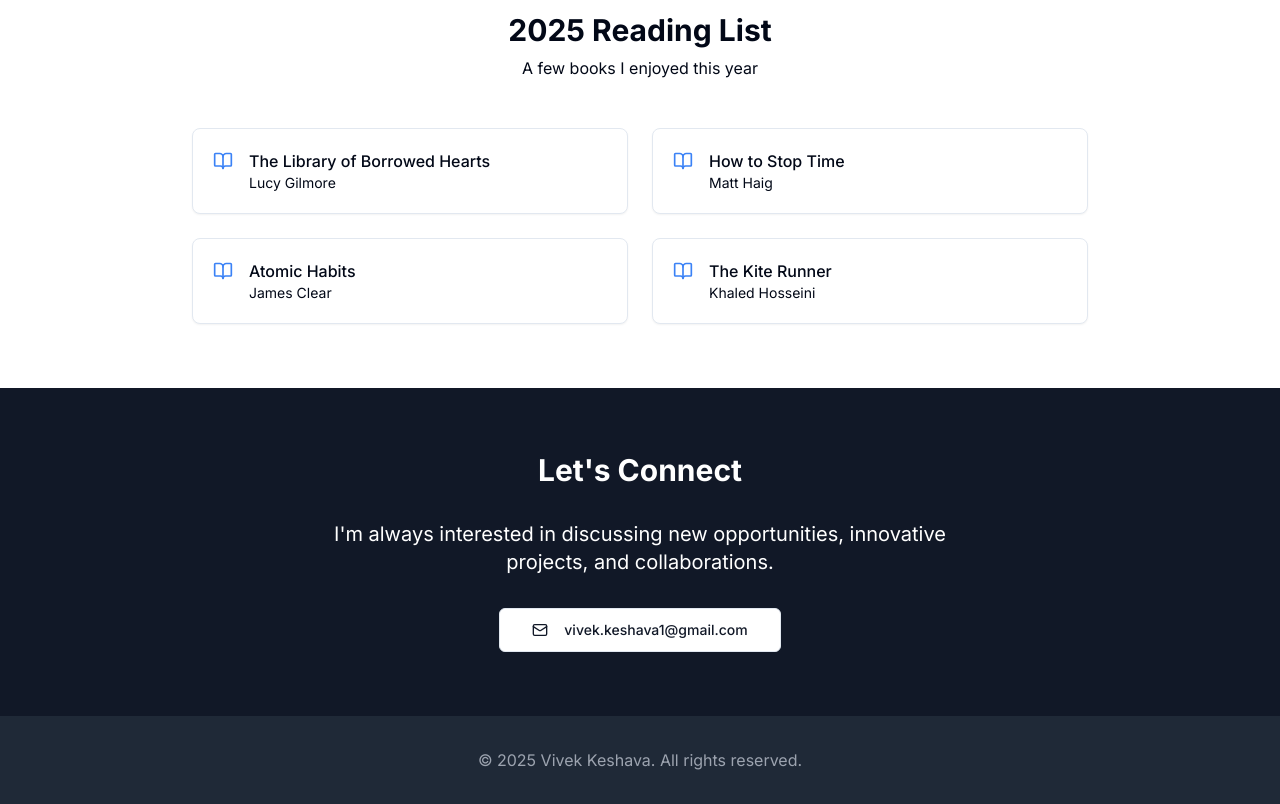
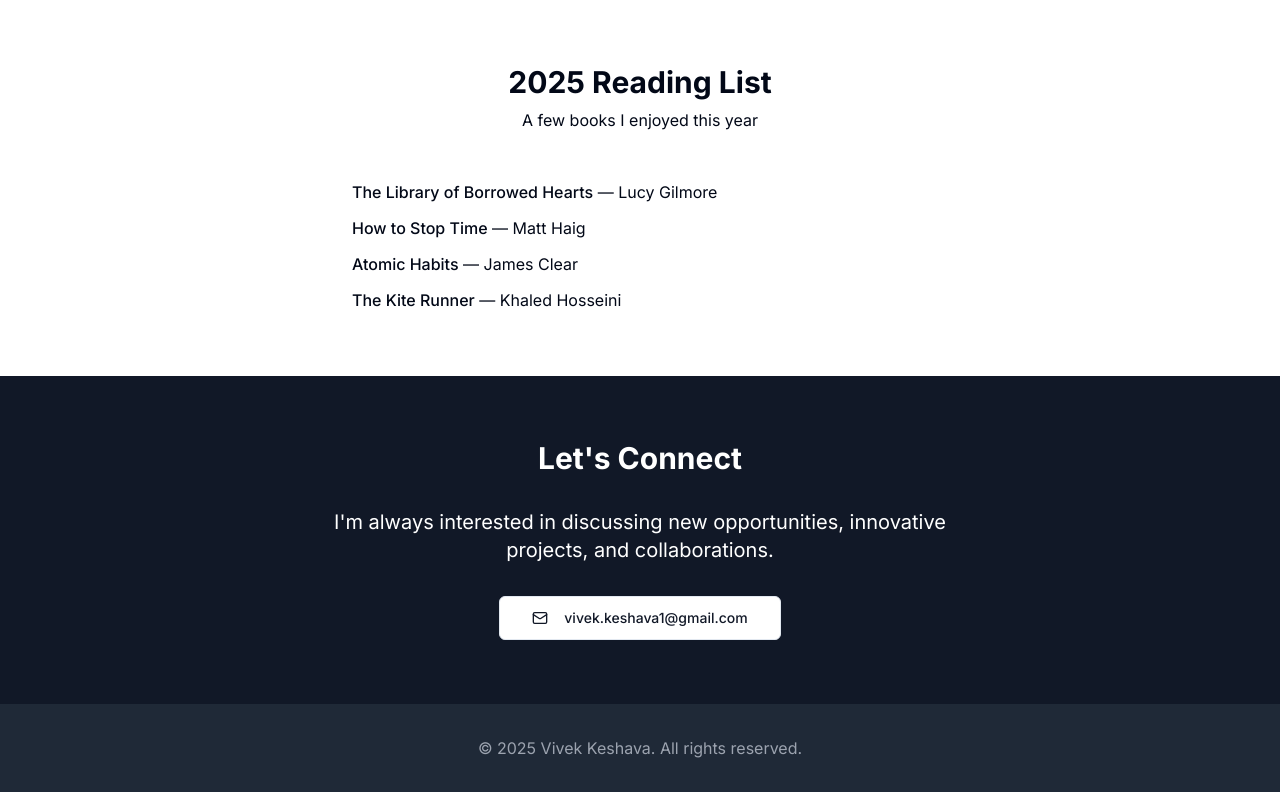
Before and after one commit to vivekkeshava/vivekkeshava.github.io, a Next.js app: page / in a window 1280 px wide. Shown: the part 4980-5784 px from the top of the page. Built offline with nearby package versions, Linux system fonts and the light colour scheme.

Commit message:
Uniform project cards and simpler reading list
- Make Featured Projects cards equal height (auto-rows-fr + h-full);
  widths already uniform in the 2-column grid
- Replace reading list cards with a simple plain list

```diff
--- a/app/page.tsx
+++ b/app/page.tsx
@@ -20,7 +20,6 @@
   X,
   Moon,
   Sun,
-  BookOpen,
 } from "lucide-react"
 import Link from "next/link"
 import { useState, useEffect, useCallback, useRef } from "react"
@@ -633,9 +632,9 @@
           <div className="animate-fade-in-up">
             <h2 className="text-2xl md:text-3xl font-bold text-center mb-12 text-gray-900 dark:text-white">Featured Projects</h2>
           </div>
-          <div className="max-w-6xl mx-auto grid sm:grid-cols-1 md:grid-cols-2 gap-6 md:gap-8">
+          <div className="max-w-6xl mx-auto grid sm:grid-cols-1 md:grid-cols-2 auto-rows-fr gap-6 md:gap-8">
             <div className="animate-fade-in-up delay-100">
-              <Card className="hover:shadow-xl dark:hover:shadow-gray-900/50 hover:-translate-y-1 transition-all duration-200 dark:bg-gray-800/50 dark:border-gray-700">
+              <Card className="h-full hover:shadow-xl dark:hover:shadow-gray-900/50 hover:-translate-y-1 transition-all duration-200 dark:bg-gray-800/50 dark:border-gray-700">
                 <CardHeader>
                   <CardTitle className="text-xl">GitHub Engineering Intelligence MCP Server</CardTitle>
                   <div className="flex gap-2">
@@ -670,7 +669,7 @@
             </div>
 
             <div className="animate-fade-in-up delay-200">
-              <Card className="hover:shadow-xl dark:hover:shadow-gray-900/50 hover:-translate-y-1 transition-all duration-200 dark:bg-gray-800/50 dark:border-gray-700">
+              <Card className="h-full hover:shadow-xl dark:hover:shadow-gray-900/50 hover:-translate-y-1 transition-all duration-200 dark:bg-gray-800/50 dark:border-gray-700">
                 <CardHeader>
                   <CardTitle className="text-xl">LLM-based Document Parser &amp; Authenticator</CardTitle>
                   <div className="flex gap-2">
@@ -693,7 +692,7 @@
             </div>
 
             <div className="animate-fade-in-up delay-300">
-              <Card className="hover:shadow-xl dark:hover:shadow-gray-900/50 hover:-translate-y-1 transition-all duration-200 dark:bg-gray-800/50 dark:border-gray-700">
+              <Card className="h-full hover:shadow-xl dark:hover:shadow-gray-900/50 hover:-translate-y-1 transition-all duration-200 dark:bg-gray-800/50 dark:border-gray-700">
                 <CardHeader>
                   <CardTitle className="text-xl">Stance Detection on Twitter Data</CardTitle>
                   <div className="flex gap-2">
@@ -715,7 +714,7 @@
             </div>
 
             <div className="animate-fade-in-up delay-400">
-              <Card className="hover:shadow-xl dark:hover:shadow-gray-900/50 hover:-translate-y-1 transition-all duration-200 dark:bg-gray-800/50 dark:border-gray-700">
+              <Card className="h-full hover:shadow-xl dark:hover:shadow-gray-900/50 hover:-translate-y-1 transition-all duration-200 dark:bg-gray-800/50 dark:border-gray-700">
                 <CardHeader>
                   <CardTitle className="text-xl">Bi-directional Stock Prediction</CardTitle>
                   <div className="flex gap-2">
@@ -789,18 +788,15 @@
             <h2 className="text-2xl md:text-3xl font-bold text-center mb-2 text-gray-900 dark:text-white">2025 Reading List</h2>
             <p className="text-center text-gray-600 dark:text-gray-400 mb-12">A few books I enjoyed this year</p>
           </div>
-          <div className="max-w-4xl mx-auto grid sm:grid-cols-2 gap-4 md:gap-6">
-            {books.map((book, index) => (
-              <div key={book.title} className={`animate-fade-in-up delay-${(index + 1) * 100}`}>
-                <Card className="flex items-start gap-4 p-5 h-full hover:shadow-xl dark:hover:shadow-gray-900/50 hover:-translate-y-1 transition-all duration-200 dark:bg-gray-800/50 dark:border-gray-700">
-                  <BookOpen className="w-5 h-5 mt-0.5 text-blue-500 shrink-0" />
-                  <div>
-                    <p className="font-medium text-gray-900 dark:text-white">{book.title}</p>
-                    <p className="text-sm text-gray-600 dark:text-gray-400">{book.author}</p>
-                  </div>
-                </Card>
-              </div>
-            ))}
+          <div className="max-w-xl mx-auto animate-fade-in-up delay-100">
+            <ul className="space-y-3">
+              {books.map((book) => (
+                <li key={book.title} className="text-gray-700 dark:text-gray-300">
+                  <span className="font-medium text-gray-900 dark:text-white">{book.title}</span>
+                  <span className="text-gray-500 dark:text-gray-400"> — {book.author}</span>
+                </li>
+              ))}
+            </ul>
           </div>
         </div>
       </section>
```
